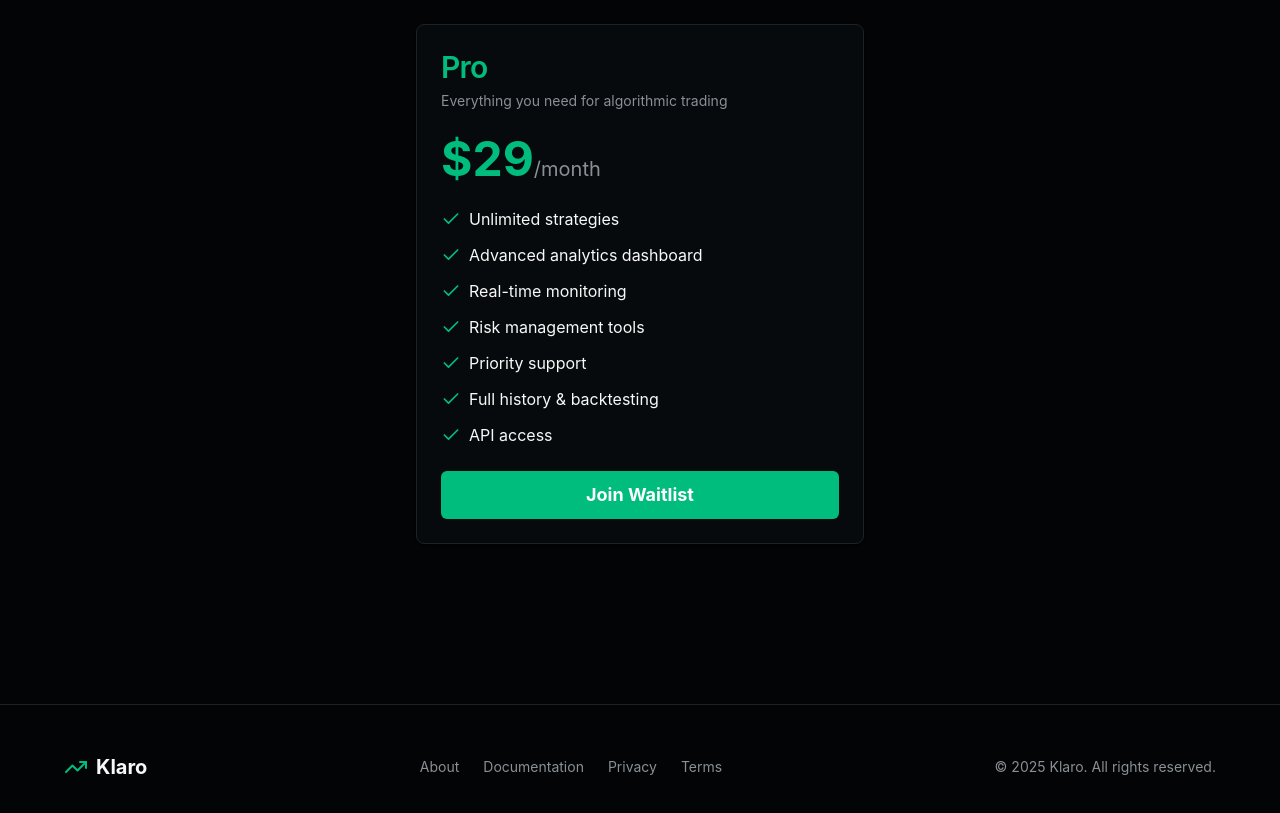
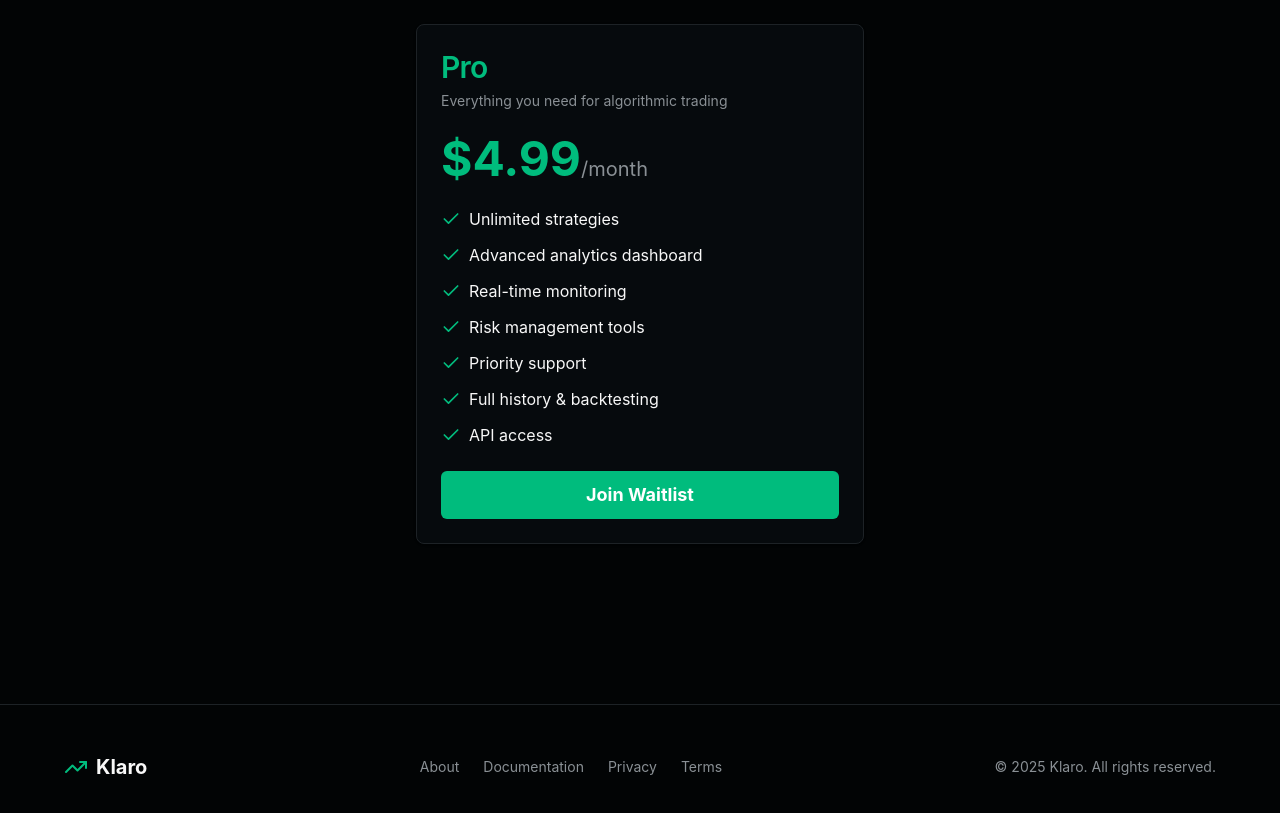
Before and after one commit to KhizarImran/klaro, a React (Vite) app in the folder frontend/: page / in a window 1280 px wide. Shown: the part 1700-2513 px from the top of the page. Built offline with nearby package versions, Linux system fonts and the light colour scheme; no server answers.

Commit message:
changed landingpage

```diff
--- a/frontend/src/pages/LandingPage.tsx
+++ b/frontend/src/pages/LandingPage.tsx
@@ -171,7 +171,7 @@ export function LandingPage() {
               </CardHeader>
               <CardContent>
                 <div className="mb-6">
-                  <span className="text-5xl font-bold text-emerald-500">$29</span>
+                  <span className="text-5xl font-bold text-emerald-500">$4.99</span>
                   <span className="text-[oklch(65%_0.01_240)] text-xl">/month</span>
                 </div>
                 <ul className="space-y-3">
```
Also changed, not shown: frontend/.mcp.json (added), 1 other file (tests, documents, lock files or other folders).
